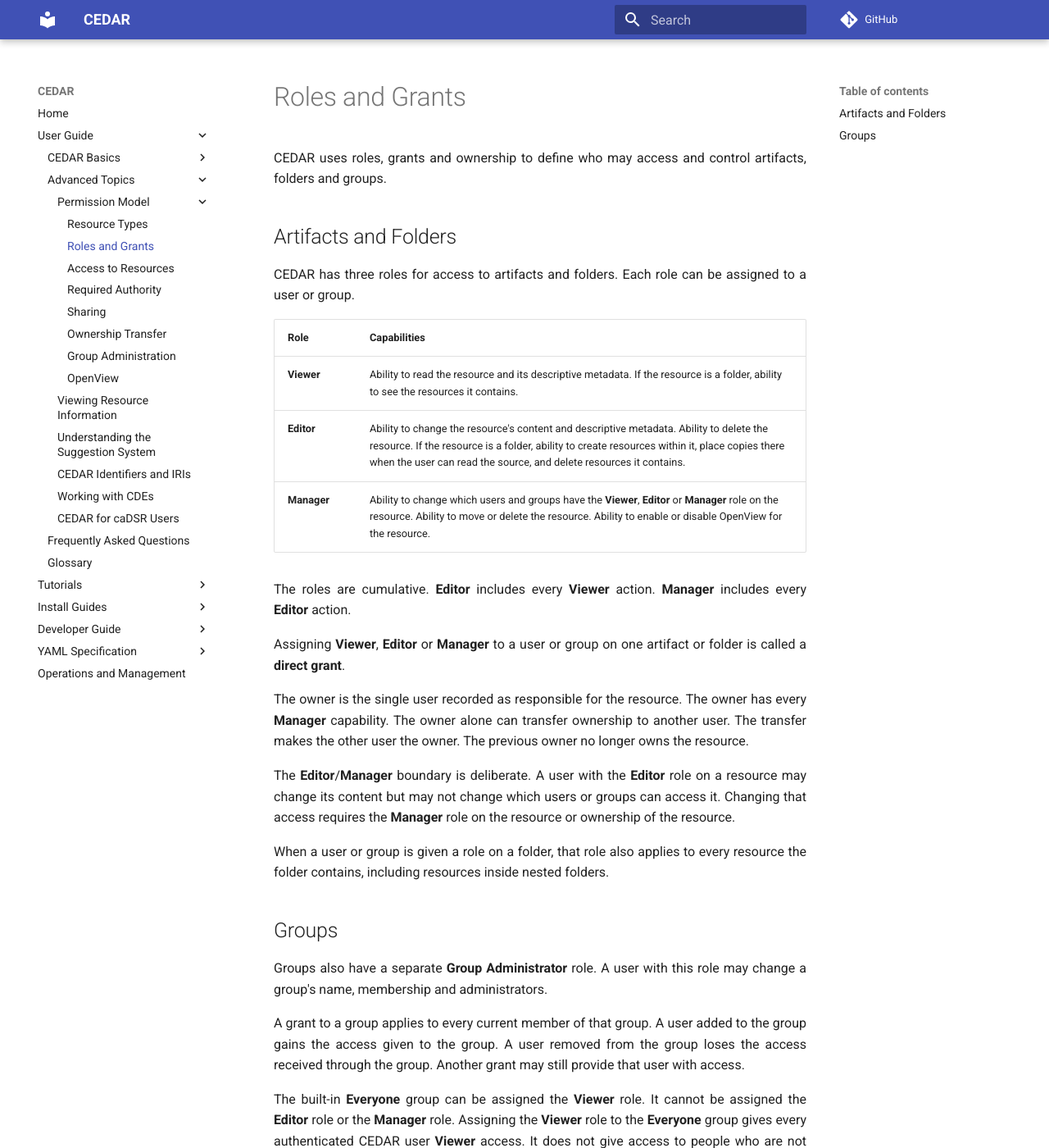
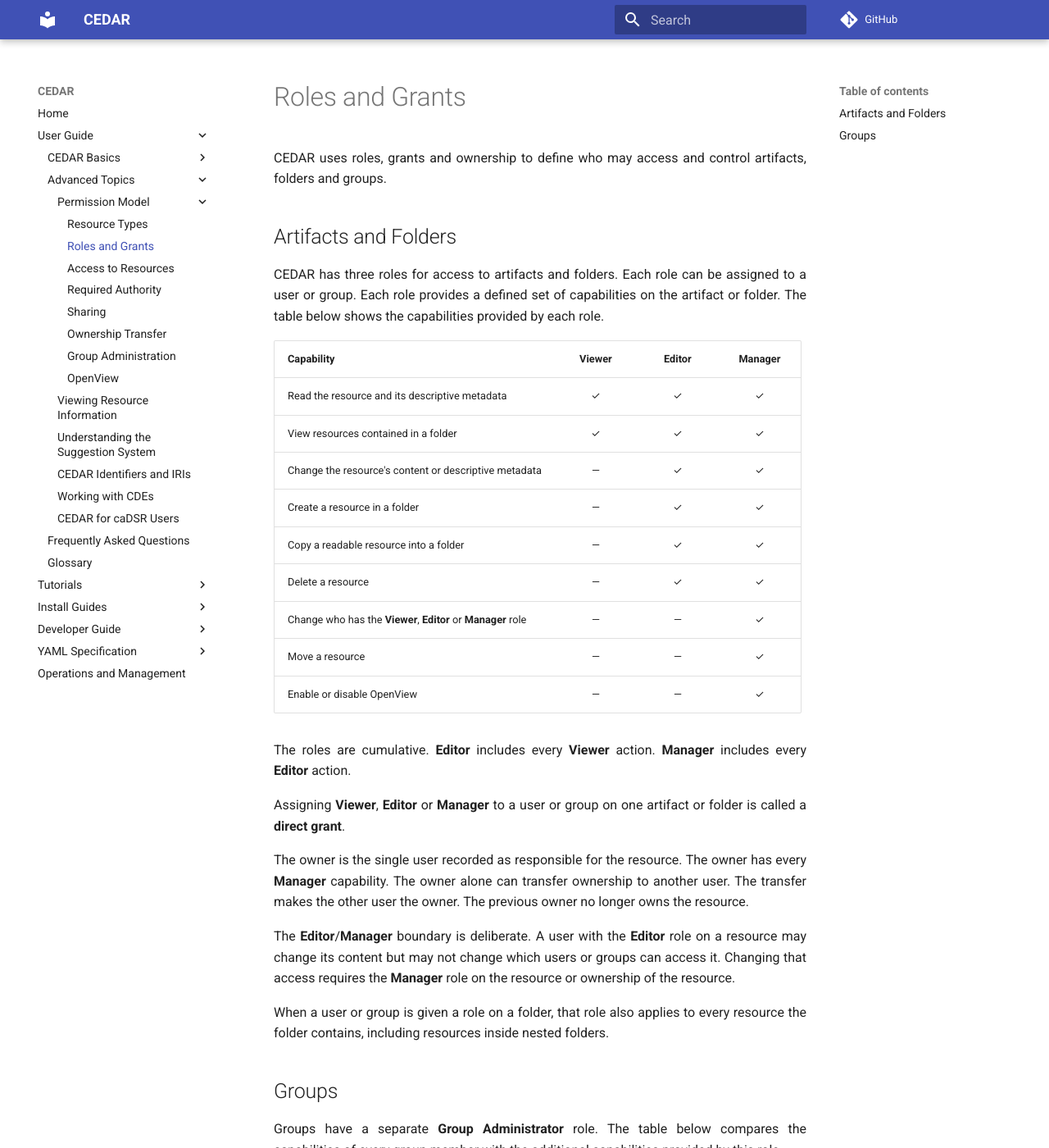
Before and after one commit to metadatacenter/cedar-mkdocs, an MkDocs documentation site: the page built from docs/user-guide/advanced-topics/permission-model/roles-and-grants.md, in a window 1280 px wide and 1400 px high. Shown: the whole window at 82% size. Built offline with MkDocs 1.6.1 and Material for MkDocs 9.7.7, drawn with Linux system fonts in a browser that asks for light colours; comment, search, counter and statistics services are not loaded; some of the changed text lies outside the part shown.

Commit message:
Present permission capabilities as role matrices

```diff
--- a/docs/user-guide/advanced-topics/permission-model/roles-and-grants.md
+++ b/docs/user-guide/advanced-topics/permission-model/roles-and-grants.md
@@ -6,13 +6,20 @@
 ## Artifacts and Folders
 
 CEDAR has three roles for access to artifacts and folders. Each role can be assigned to a user or
-group.
+group. Each role provides a defined set of capabilities on the artifact or folder. The table below
+shows the capabilities provided by each role.
 
-| Role | Capabilities |
-|---|---|
-| **Viewer** | Ability to read the resource and its descriptive metadata. If the resource is a folder, ability to see the resources it contains. |
-| **Editor** | Ability to change the resource's content and descriptive metadata. Ability to delete the resource. If the resource is a folder, ability to create resources within it, place copies there when the user can read the source, and delete resources it contains. |
-| **Manager** | Ability to change which users and groups have the **Viewer**, **Editor** or **Manager** role on the resource. Ability to move or delete the resource. Ability to enable or disable OpenView for the resource. |
+| Capability | **Viewer** | **Editor** | **Manager** |
+|---|:---:|:---:|:---:|
+| Read the resource and its descriptive metadata | ✓ | ✓ | ✓ |
+| View resources contained in a folder | ✓ | ✓ | ✓ |
+| Change the resource's content or descriptive metadata | — | ✓ | ✓ |
+| Create a resource in a folder | — | ✓ | ✓ |
+| Copy a readable resource into a folder | — | ✓ | ✓ |
+| Delete a resource | — | ✓ | ✓ |
+| Change who has the **Viewer**, **Editor** or **Manager** role | — | — | ✓ |
+| Move a resource | — | — | ✓ |
+| Enable or disable OpenView | — | — | ✓ |
 
 The roles are cumulative. **Editor** includes every **Viewer** action. **Manager** includes every
 **Editor** action.
@@ -33,8 +40,19 @@
 
 ## Groups
 
-Groups also have a separate **Group Administrator** role. A user with this role may change a group's
-name, membership and administrators.
+Groups have a separate **Group Administrator** role. The table below compares the capabilities of
+every group member with the additional capabilities provided by this role.
+
+| Group capability | Member | **Group Administrator** |
+|---|:---:|:---:|
+| View the group's name | ✓ | ✓ |
+| View the group's members and administrators | ✓ | ✓ |
+| Change the group's name | — | ✓ |
+| Add or remove members | — | ✓ |
+| Add or remove a **Group Administrator** role | — | ✓ |
+
+Membership is not a role. Every **Group Administrator** is also a member. A **Group Administrator**
+therefore has every member capability.
 
 A grant to a group applies to every current member of that group. A user added to the group gains the
 access given to the group. A user removed from the group loses the access received through the group.
```
